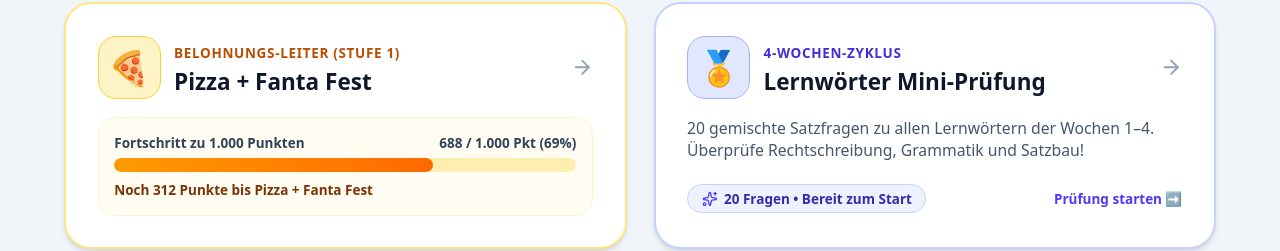
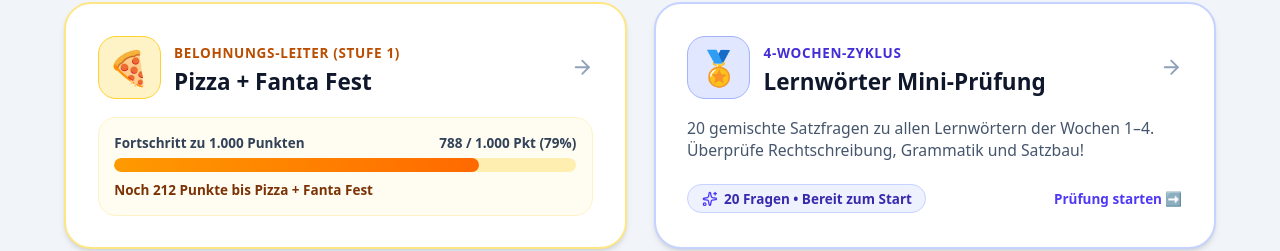
Before and after one commit to evelyneonyedikachi-create/JDO-VPG-SEPT, a React (Vite) app: page / in a window 1280 px wide. Shown: the part 2120-2371 px from the top of the page. Built offline with nearby package versions, Linux system fonts and the light colour scheme; no server answers.

Commit message:
Preserve 788 lifetime reward points across devices

```diff
--- a/src/App.tsx
+++ b/src/App.tsx
@@ -213,7 +213,7 @@ export default function App() {
     const calculatedPointsToday = todayRecords.reduce((sum, r) => sum + (r.pointsEarned ?? 4), 0);
 
     const allRecordsPoints = completedRecords.reduce((sum, r) => sum + (r.pointsEarned ?? 4), 0);
-    const LIFETIME_POINTS_MIGRATION_FLOOR = 688;
+    const LIFETIME_POINTS_MIGRATION_FLOOR = 788;
     const calculatedCumulativePoints = Math.max(LIFETIME_POINTS_MIGRATION_FLOOR, 400 + allRecordsPoints);
 
     const pointsWeek = Math.min(
@@ -225,7 +225,7 @@ export default function App() {
       persistedPointsState?.lastDate === todayKey ? (persistedPointsState?.pointsToday || 0) : 0
     );
     const cumulativePoints = Math.max(
-      688,
+      788,
       calculatedCumulativePoints,
       persistedPointsState?.cumulativePoints || 0
     );
@@ -580,7 +580,7 @@ export default function App() {
             const merged = {
               pointsToday: Math.max(prev?.pointsToday || 0, remote.pointsState.pointsToday || 0),
               pointsWeek: Math.max(prev?.pointsWeek || 0, remote.pointsState.pointsWeek || 0),
-              cumulativePoints: Math.max(prev?.cumulativePoints || 0, remote.pointsState.cumulativePoints || 0),
+              cumulativePoints: Math.max(788, prev?.cumulativePoints || 0, remote.pointsState.cumulativePoints || 0),
               lastDate: remote.pointsState.lastDate || todayKey,
             };
             try {
```
